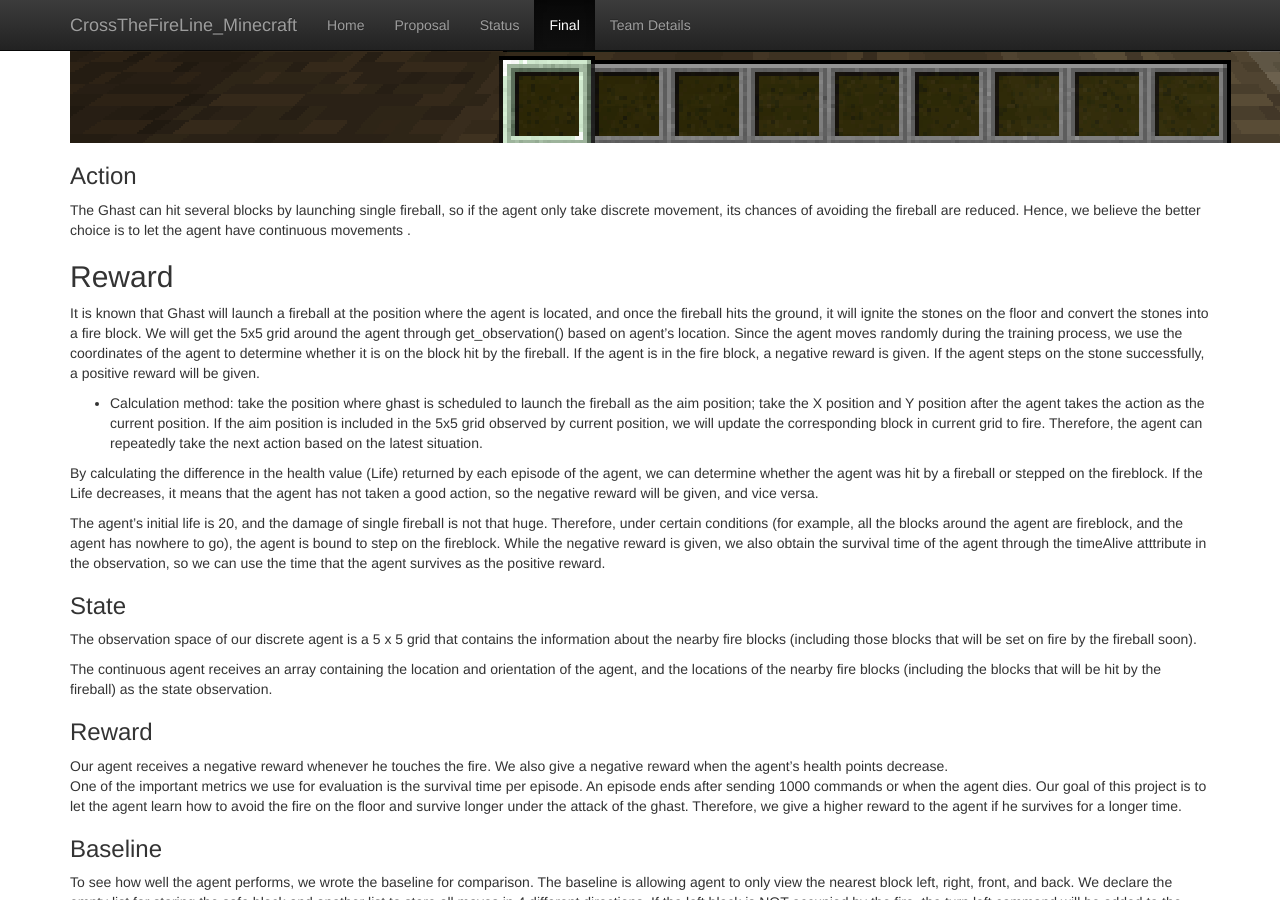
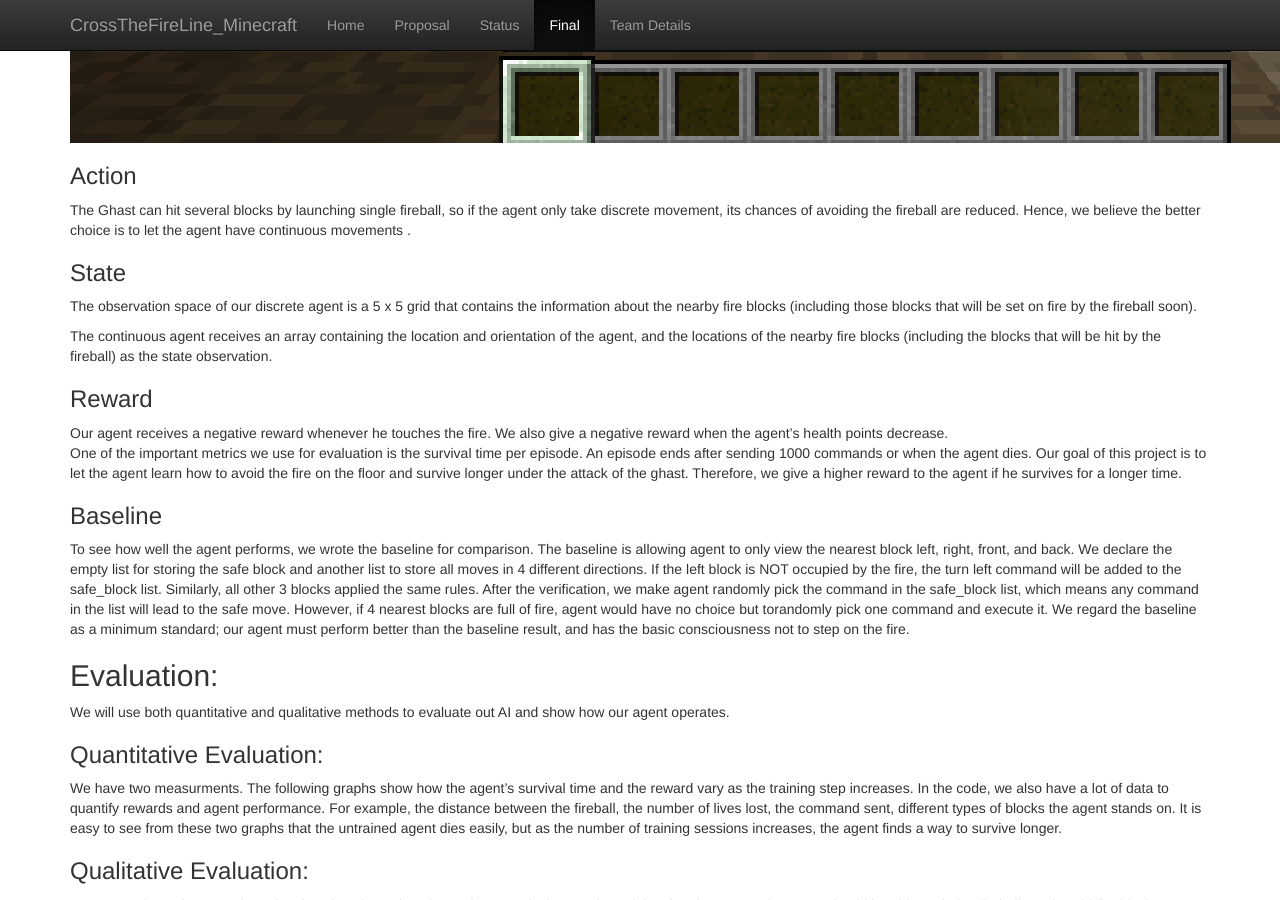
Before and after one commit to Chilly712/CrossTheFireLine_Minecraft, a Jekyll site: the page built from docs/final.md, in a window 1280 px wide and 900 px high, scrolled down 3151 px. Built offline with Jekyll 4.4.1, drawn with Linux system fonts in a browser that asks for light colours.

Commit message:
Update final.md

```diff
--- a/docs/final.md
+++ b/docs/final.md
@@ -32,17 +32,6 @@ We first modified the observation space to ensure that the information of fire b
 
 ### Action
 The Ghast can hit several blocks by launching single fireball, so if the agent only take discrete movement, its chances of avoiding the fireball are reduced. Hence, we believe the better choice is to let the agent have continuous movements .
-
-## Reward
-It is known that Ghast will launch a fireball at the position where the agent is located, and once the fireball hits the ground, it will ignite the stones on the floor and convert the stones into a fire block. We will get the 5x5 grid around the agent through get_observation() based on agent's location. Since the agent moves randomly during the training process, we use the coordinates of the agent to determine whether it is on the block hit by the fireball. If the agent is in the fire block, a negative reward is given. If the agent steps on the stone successfully, a positive reward will be given.
-
-- Calculation method:
-take the position where ghast is scheduled to launch the fireball as the aim position; take the X position and Y position after the agent takes the action as the current position. If the aim position is included in the 5x5 grid observed by current position, we will update the corresponding block in current grid to fire. Therefore, the agent can repeatedly take the next action based on the latest situation.
-
-By calculating the difference in the health value (Life) returned by each episode of the agent, we can determine whether the agent was hit by a fireball or stepped on the fireblock. If the Life decreases, it means that the agent has not taken a good action, so the negative reward will be given, and vice versa.
-
-The agent’s initial life is 20, and the damage of single fireball is not that huge. Therefore, under certain conditions (for example, all the blocks around the agent are fireblock, and the agent has nowhere to go), the agent is bound to step on the fireblock. While the negative reward is given, we also obtain the survival time of the agent through the timeAlive atttribute in the observation, so we can use the time that the agent survives as the positive reward.
-
 
 ### State
 The observation space of our discrete agent is a 5 x 5 grid that contains the information about the nearby fire blocks (including those blocks that will be set on fire by the fireball soon).
```
